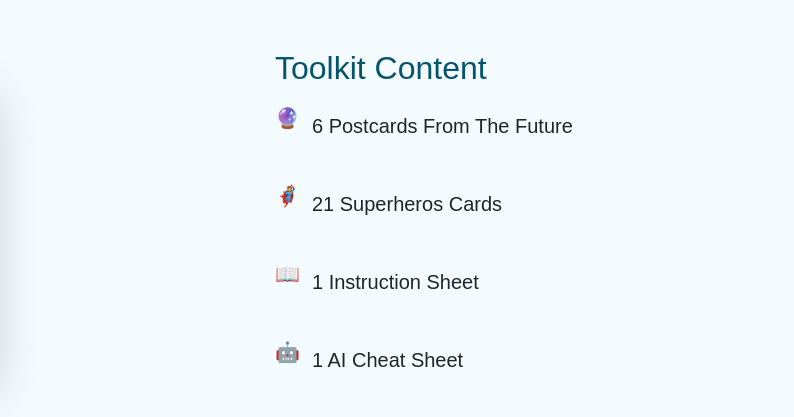
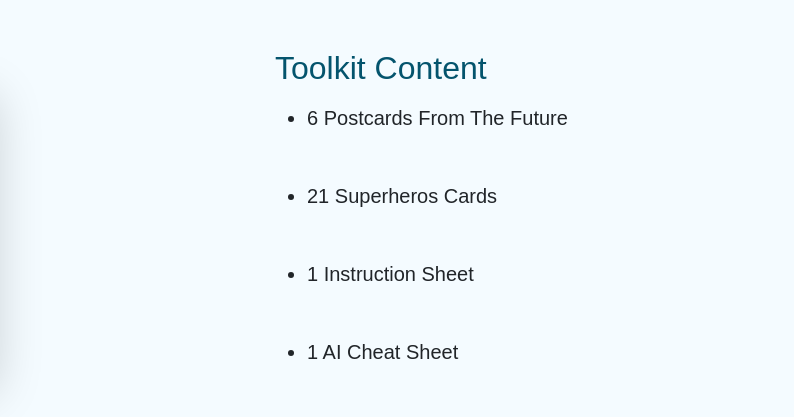
Before and after one commit to ceed-ai/card-toolkit, a plain HTML site: page index.html in a window 1280 px wide. Shown: the part 312-729 px from the top of the page, 486-1280 px from the left. Drawn offline with nearby package versions, Linux system fonts and the light colour scheme.

Commit message:
Corrections
Removing sepia filter from main image and removing icons from toolkit content section

```diff
--- a/index.html
+++ b/index.html
@@ -48,16 +48,24 @@
                     <h2>Toolkit Content</h2>
                     <div class="features-list lead md">
                         <div class="mb-3">
-                            <span class="feature-icon">🔮</span> 6 Postcards From The Future
+                            <ul>
+                                <li>6 Postcards From The Future</li>
+                            </ul>
                         </div>
                         <div class="mb-3">
-                            <span class="feature-icon">🦸</span> 21 Superheros Cards
+                            <ul>
+                                <li>21 Superheros Cards</li>
+                            </ul>
                         </div>
                         <div class="mb-3">
-                            <span class="feature-icon">📖</span> 1 Instruction Sheet
+                            <ul>
+                                <li>1 Instruction Sheet</li>
+                            </ul>
                         </div>
                         <div class="mb-3">
-                            <span class="feature-icon">🤖</span> 1 AI Cheat Sheet
+                            <ul>
+                                <li>1 AI Cheat Sheet</li>
+                            </ul>
                         </div>
                     </div>
                 </div>
```
